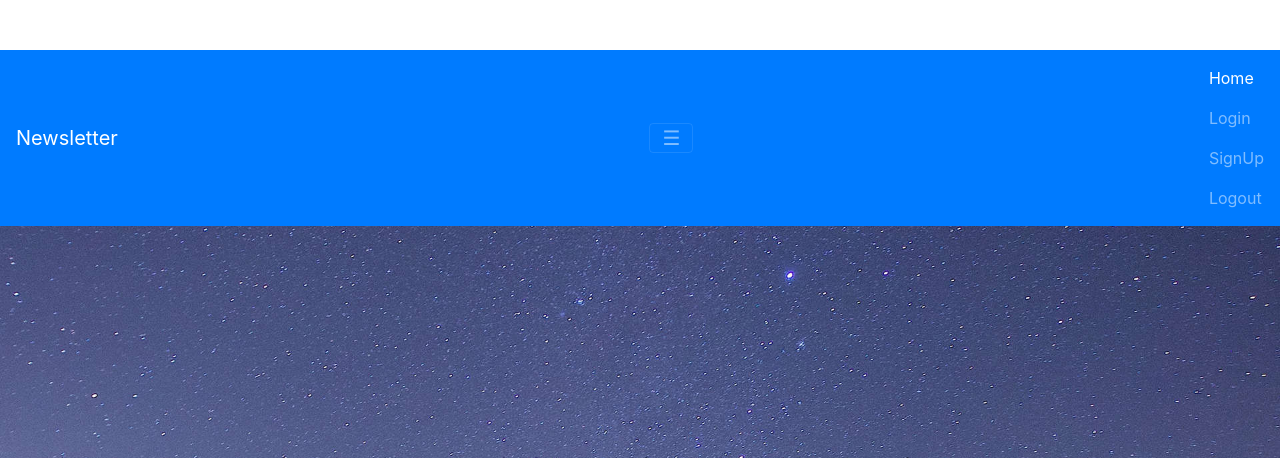
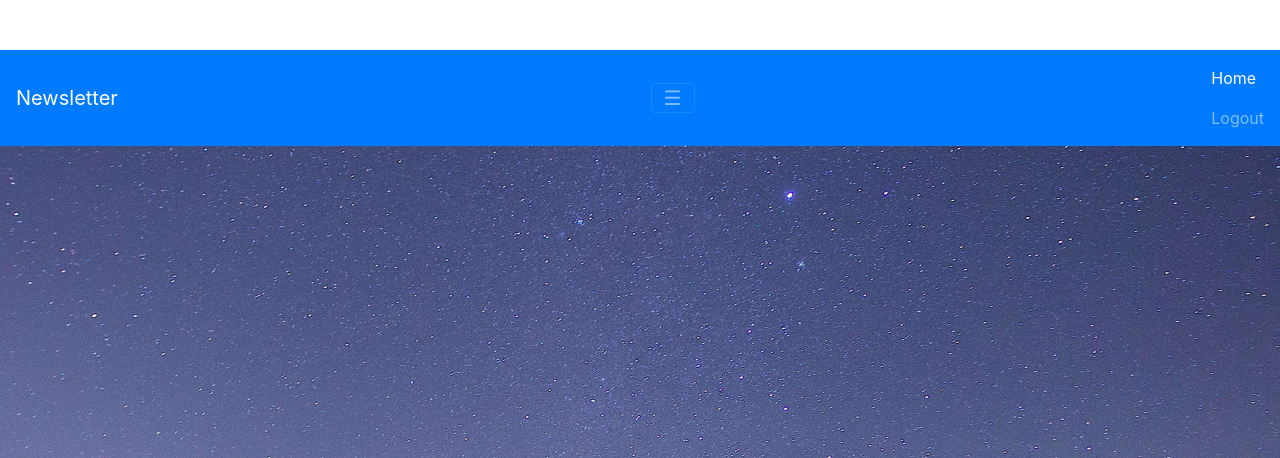
Before and after one commit to piyushmaurya23/newsletter, a Django app: page / in a window 1280 px wide, after a click that opens the changed part. Shown: the top 458 px of the page. Run offline with Django 3.2, Linux system fonts and the light colour scheme; the visitor is signed in with stand-in values (Sample User, id 1); some libraries are stand-ins or nearby versions.

Commit message:
navbar optimised

```diff
--- a/templates/base.html
+++ b/templates/base.html
@@ -14,6 +14,8 @@
     <!-- Bootstrap CSS -->
     <link rel="stylesheet" href="https://maxcdn.bootstrapcdn.com/bootstrap/4.0.0-alpha.2/css/bootstrap.min.css"
           integrity="sha384-y3tfxAZXuh4HwSYylfB+J125MxIs6mR5FOHamPBG064zB+AFeWH94NdvaCBm8qnd" crossorigin="anonymous">
+    <link rel="stylesheet" href="https://maxcdn.bootstrapcdn.com/font-awesome/4.5.0/css/font-awesome.min.css">
+
 
     <link rel="stylesheet" href="{% static "css/base.css" %}">
 </head>
@@ -35,9 +37,9 @@
 {% include "messages.html" %}
 
 
-    {% block content %}
+{% block content %}
 
-    {% endblock %}
+{% endblock %}
 
 
 
--- a/templates/navbar.html
+++ b/templates/navbar.html
@@ -7,21 +7,30 @@
             &#9776;
         </button>
         <div class="collapse navbar-toggleable-xs" id="exCollapsingNavbar2">
+            {% if request.user.is_authenticated %}
+                <ul class="nav navbar-nav pull-sm-right">
+                    <li class="nav-item scroll_btn active">
+                        <a class="nav-link" href="/">Home <span class="sr-only">(current)</span></a>
+                    </li>
 
+                    <li class="nav-item scroll_btn">
+                        <a class="nav-link" href="{% url 'account_logout' %}">Logout</a>
+                    </li>
+                </ul>
+            {% endif %}
+            {% if not request.user.is_authenticated %}
                 <ul class="nav navbar-nav pull-sm-right">
                     <li class="nav-item scroll_btn active">
                         <a class="nav-link" href="/">Home <span class="sr-only">(current)</span></a>
                     </li>
                     <li class="nav-item scroll_btn">
-                    <a class="nav-link" href="/accounts/login/">Login</a>
+                        <a class="nav-link" href="{% url 'account_login' %}">Login</a>
                     </li>
                     <li class="nav-item scroll_btn">
-                    <a class="nav-link" href="/accounts/signup/">SignUp</a>
-                </li>
-                <li class="nav-item scroll_btn">
-                    <a class="nav-link" href="/accounts/logout/">Logout</a>
+                        <a class="nav-link" href="{% url 'account_signup' %}">SignUp</a>
                     </li>
                 </ul>
+            {% endif %}
 
         </div>
     </nav>
```
Also changed, not shown: templates/socialaccount/signup.html (+4 -4 lines). Lines whose indentation alone changed are shown as unchanged.
